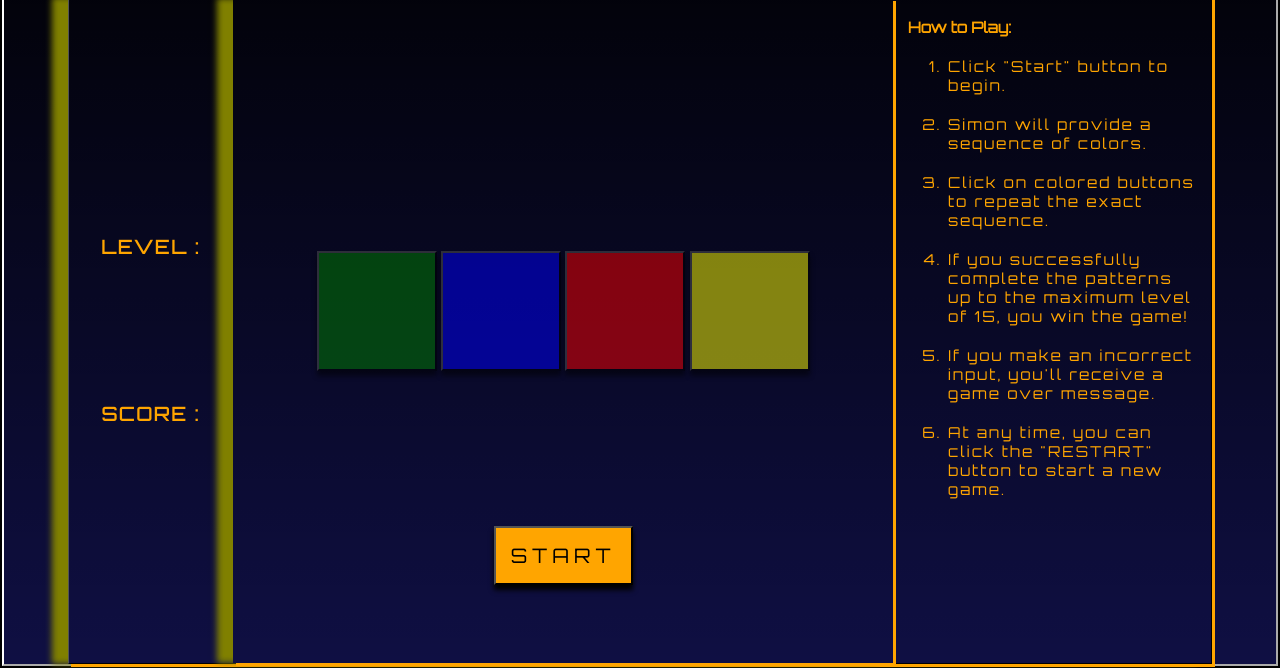
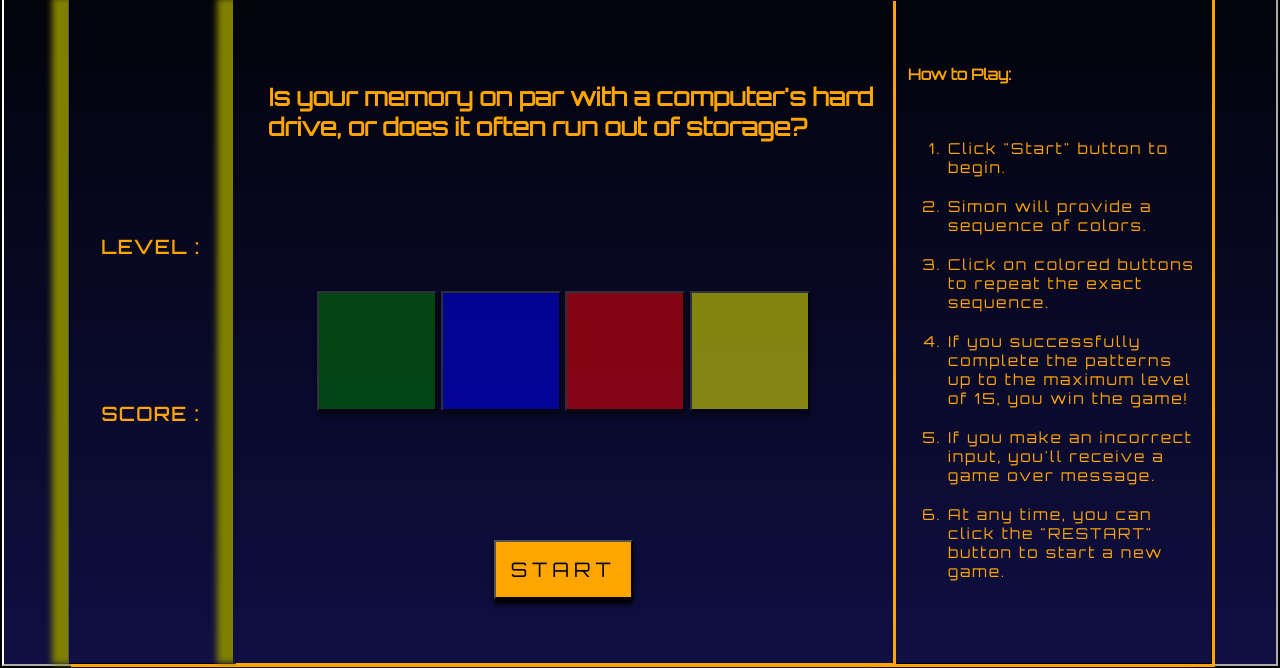
Before and after one commit to smackeem/Simon_Says_Project_1, a plain HTML site: page index.html in a window 1280 px wide. Shown: the part 132-800 px from the top of the page. Drawn offline with Linux system fonts and the light colour scheme; a web font is replaced by a local one.

Commit message:
Center content in rules container.

```diff
--- a/css/styles.css
+++ b/css/styles.css
@@ -18,7 +18,9 @@ body {
     background-color: var(--main-bg-color);
     font-family: var(--body-font);
 }
-
+h2 {
+    margin-left: 20px;
+}
 li {
     margin: 20px 0px;
     letter-spacing: 2px;
@@ -73,21 +75,23 @@ li {
 .rules-container {
     width: 350px;
     height: 100%;
-    box-sizing: border-box;
     margin: 0 15px 0 15px;
-    align-items: center;
 }
 .game-title {
     font-family: var(--game-title-font);
     font-size: 50px;
     letter-spacing: 5px;
+    margin-right: 140px;
 }
 
 #rule-content {
+    display: flex;
+    flex-direction: column;
     height: 100%;
     overflow: auto;
     font-family: var(--sub-titles-font);
     font-size: 15px;
+    justify-content: center;
 }
 
 /* Button Styling */
--- a/index.html
+++ b/index.html
@@ -34,8 +34,8 @@
           <!-- Game Console Container -->
           <div class="game-console-conatiner flex-column-around">
             <!-- Display Messages -->
-            <div class="display-messages-container">
-              <h2 id="game-messsage"></h2>
+            <div class="display-messages-container margin-lr flex-column-around ">
+              <h2 id="game-messsage">Is your memory on par with a computer's hard drive, or does it often run out of storage?</h2>
             </div>
 
             <!-- Game Console -->
```
